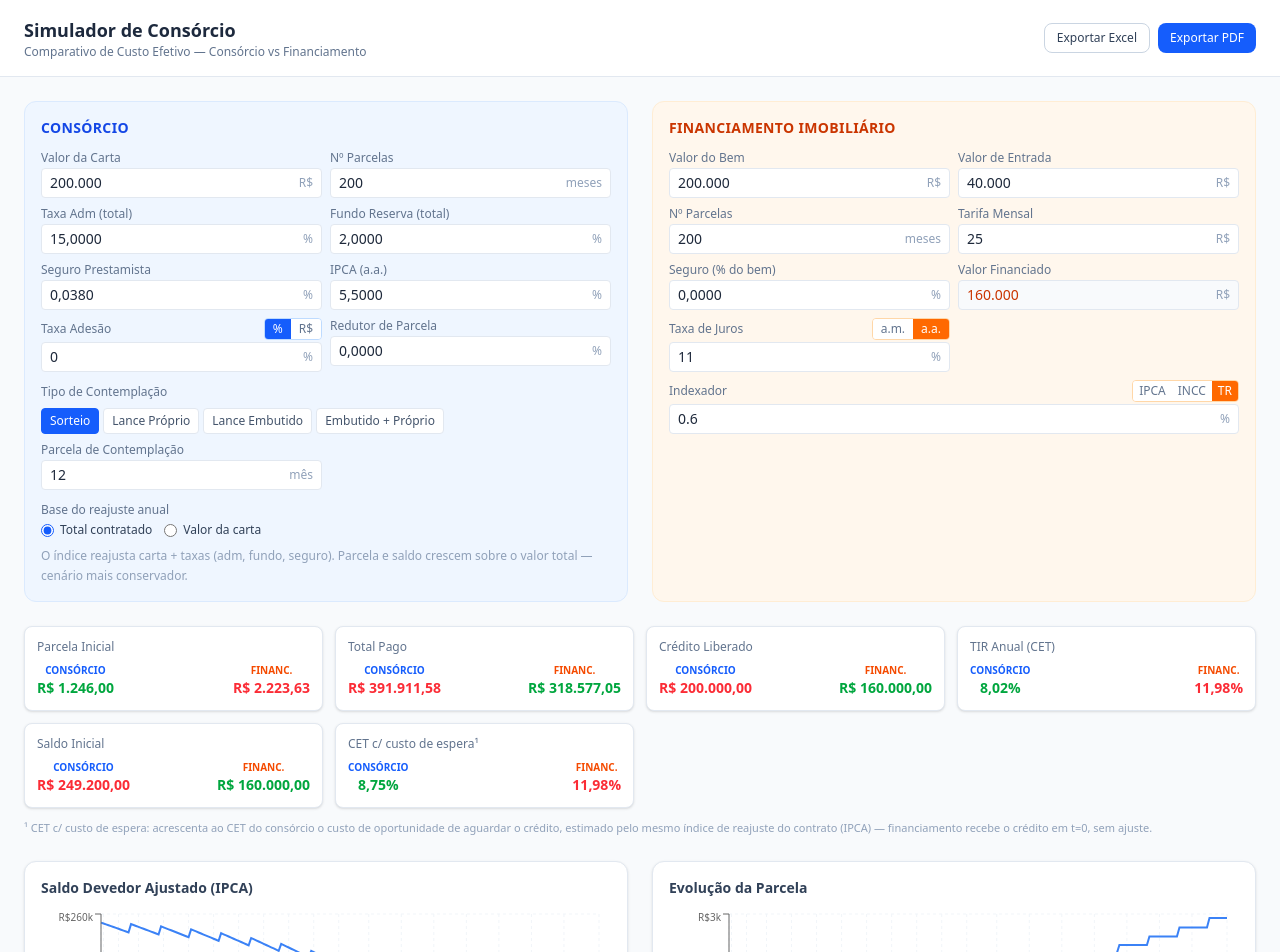
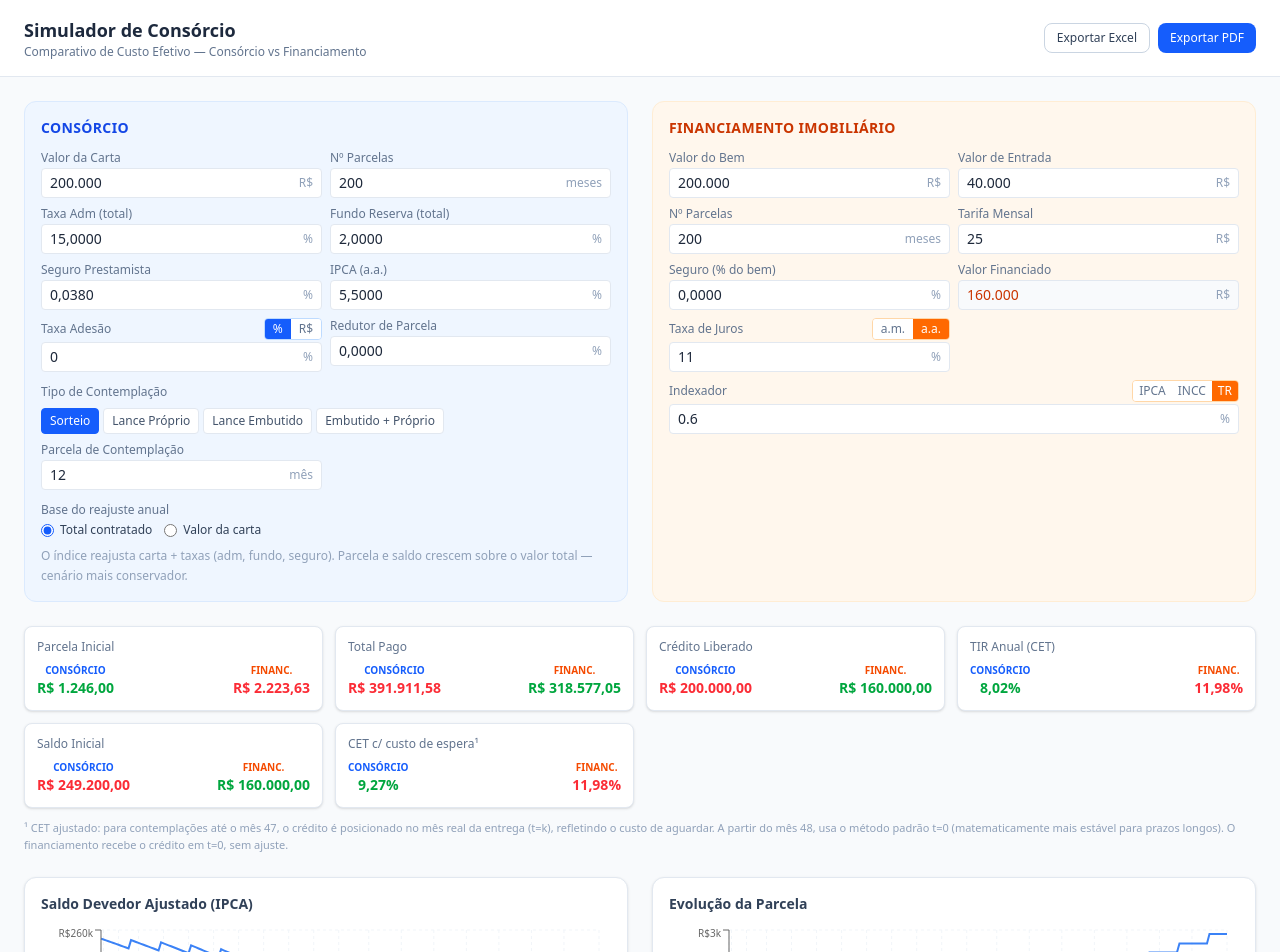
Before and after one commit to SetUp-Assessoria/cet-consorcio, a React (Vite) app: page / in a window 1280 px wide. Shown: the top 952 px of the page. Built offline with nearby package versions, Linux system fonts and the light colour scheme.

Commit message:
feat: CET ajustado — t=k para contempl. < 48 meses, t=0 para >= 48

```diff
--- a/src/App.tsx
+++ b/src/App.tsx
@@ -35,8 +35,9 @@ export default function App() {
         <ResumoCards consorcio={resultadoConsorcio} financiamento={resultadoFinanciamento} />
 
         <p className="text-[11px] text-slate-400 -mt-3">
-          ¹ CET c/ custo de espera: acrescenta ao CET do consórcio o custo de oportunidade de aguardar o crédito,
-          estimado pelo mesmo índice de reajuste do contrato (IPCA) — financiamento recebe o crédito em t=0, sem ajuste.
+          ¹ CET ajustado: para contemplações até o mês 47, o crédito é posicionado no mês real da entrega (t=k),
+          refletindo o custo de aguardar. A partir do mês 48, usa o método padrão t=0 (matematicamente mais estável
+          para prazos longos). O financiamento recebe o crédito em t=0, sem ajuste.
         </p>
 
         <Graficos
--- a/src/domain/consorcio.ts
+++ b/src/domain/consorcio.ts
@@ -118,12 +118,19 @@ export function calcularConsorcio(p: ConsorcioParams): ResultadoSimulacao {
   const tirAnual = Math.pow(1 + tirMensal, 12) - 1
   const vplVal = npv(tirMensal, fluxoCET.slice(1)) + fluxoCET[0]
 
-  // CET ajustado: t=0 + custo de espera pelo índice de reajuste do contrato (IPCA)
-  const ipcaMensal = Math.pow(1 + p.ipca, 1 / 12) - 1
-  const custoEspera = creditoLiberado * (Math.pow(1 + ipcaMensal, p.parcelaContemplacao) - 1)
-  const fluxoCETOpp = fluxoCET.map((cf, t) => t === p.parcelaContemplacao ? cf - custoEspera : cf)
-  const tirMensalOpp = irr(fluxoCETOpp)
-  const tirAnualOpp = Math.pow(1 + tirMensalOpp, 12) - 1
+  // CET ajustado: t=k (crédito no mês real) para contemplações < 48 meses — matematicamente estável
+  // Para ≥ 48 meses usa t=0 (padrão), pois t=k não converge em prazos longos
+  let tirAnualOpp: number
+  if (p.parcelaContemplacao < 48) {
+    const fluxoTK = [0, ...linhas.map((l, i) => {
+      const saida = -(l.parcela + l.lance)
+      return i + 1 === p.parcelaContemplacao ? creditoLiberado + saida : saida
+    })]
+    const tirMensalTK = irr(fluxoTK, 0, 2)
+    tirAnualOpp = Math.pow(1 + tirMensalTK, 12) - 1
+  } else {
+    tirAnualOpp = tirAnual
+  }
 
   return {
     saldoDevedor: totalContratado,
@@ -133,7 +140,6 @@ export function calcularConsorcio(p: ConsorcioParams): ResultadoSimulacao {
     tirMensal,
     tirAnual,
     tirAnualOpp,
-    custoEspera,
     vpl: vplVal,
     linhas,
   }
--- a/src/domain/types.ts
+++ b/src/domain/types.ts
@@ -60,8 +60,7 @@ export interface ResultadoSimulacao {
   creditoLiberado: number
   tirMensal: number
   tirAnual: number
-  tirAnualOpp?: number   // CET t=0 + custo de espera via índice de reajuste do contrato
-  custoEspera?: number   // valor absoluto do custo de oportunidade (R$)
+  tirAnualOpp?: number   // CET: t=k para contempl. < 48 meses; t=0 para ≥ 48
   vpl: number
   linhas: LinhaAmortizacao[]
 }
```
